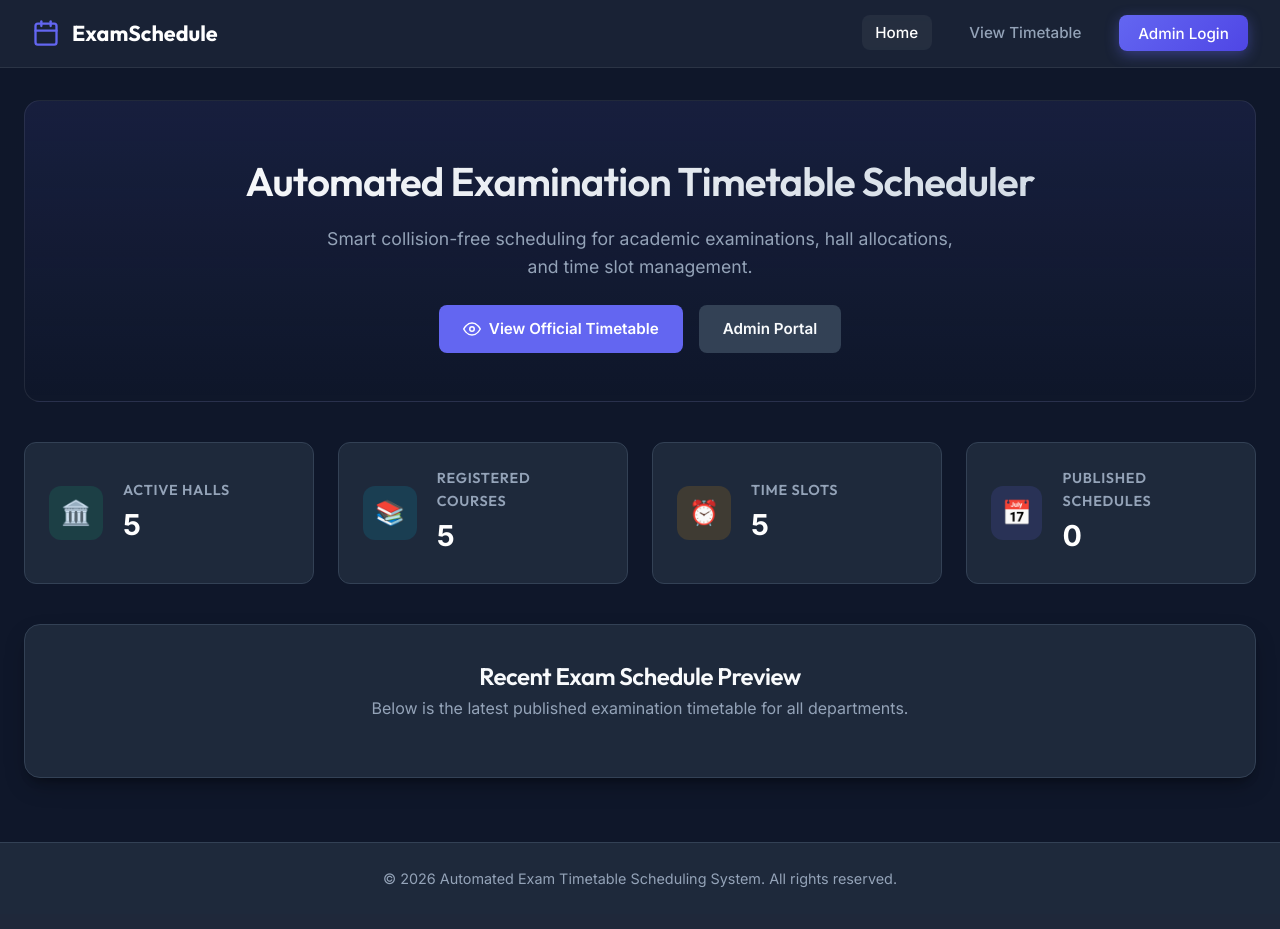
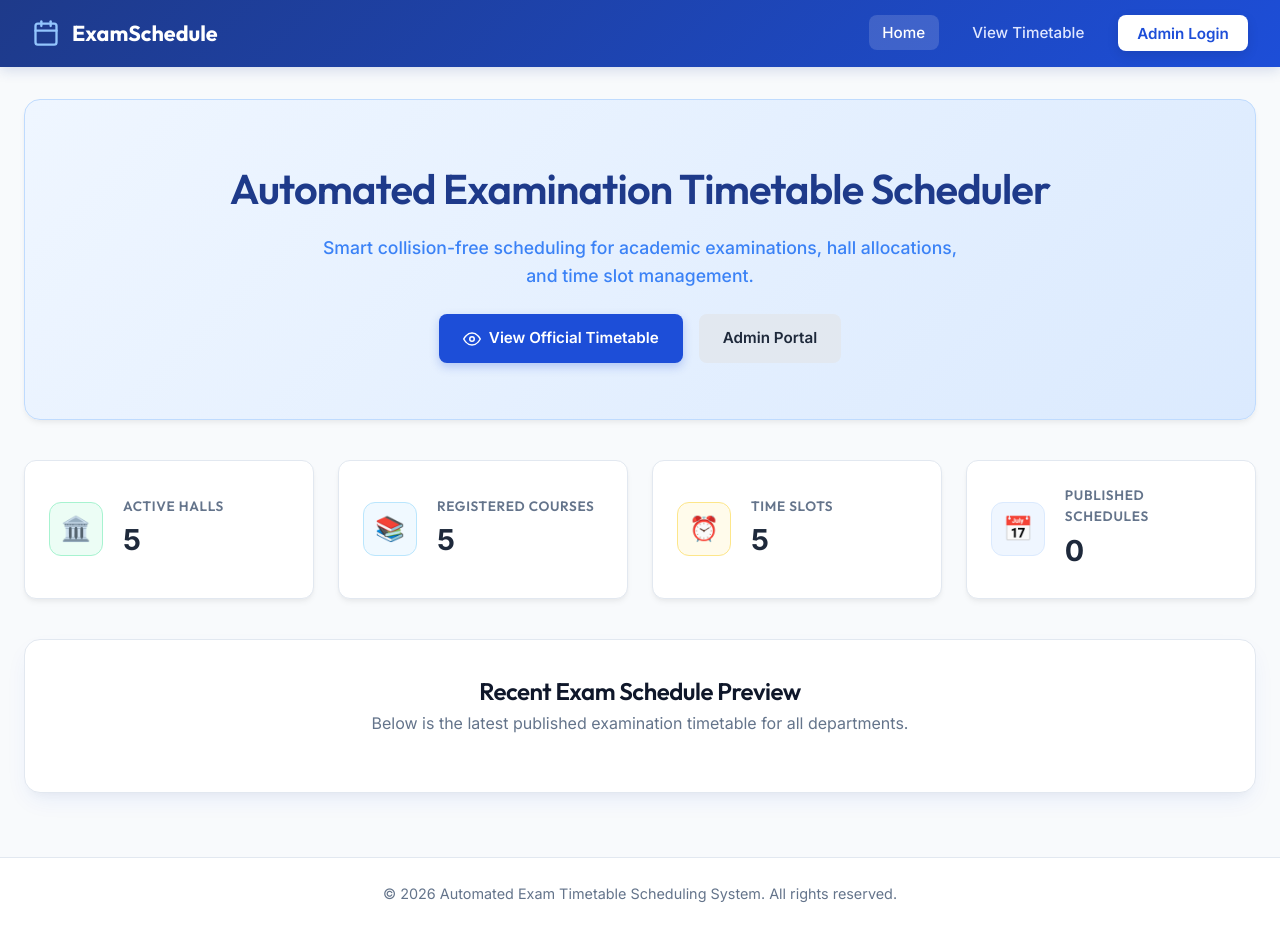
Before and after one commit to Kingsley2697/exam-timetable-imt-unn, a PHP site: page / in a window 1280 px wide. Before the commit the page ends 887 px from the top, so only its background shows below. Run offline with PHP 8.4, Linux system fonts and the light colour scheme; data comes from the database, SQL or seed files in the repository; data that the repository does not hold is empty.

Commit message:
Update UI theme to crisp White & Blue color palette

```diff
--- a/css/style.css
+++ b/css/style.css
@@ -1,26 +1,27 @@
-/* css/style.css - Modern Exam Timetable Scheduling Stylesheet */
+/* css/style.css - Modern White & Blue Academic Timetable Stylesheet */
 
 @import url('https://fonts.googleapis.com/css2?family=Outfit:wght@300;400;500;600;700&family=Inter:wght@300;400;500;600;700&display=swap');
 
 :root {
-  --bg-dark: #0f172a;
-  --bg-card: #1e293b;
-  --bg-card-hover: #334155;
-  --text-main: #f8fafc;
-  --text-muted: #94a3b8;
-  --accent-primary: #6366f1;
-  --accent-primary-hover: #4f46e5;
-  --accent-success: #10b981;
-  --accent-warning: #f59e0b;
-  --accent-danger: #ef4444;
-  --accent-info: #06b6d4;
-  --border-color: #334155;
-  --glass-bg: rgba(30, 41, 59, 0.7);
-  --glass-border: rgba(255, 255, 255, 0.08);
+  --bg-main: #f8fafc;
+  --bg-card: #ffffff;
+  --bg-card-hover: #f1f5f9;
+  --text-main: #0f172a;
+  --text-muted: #64748b;
+  --accent-primary: #1d4ed8;       /* Royal Blue */
+  --accent-primary-hover: #1e40af; /* Deep Navy Blue */
+  --accent-blue-light: #eff6ff;   /* Ice Soft Blue */
+  --accent-success: #059669;
+  --accent-warning: #d97706;
+  --accent-danger: #dc2626;
+  --accent-info: #0284c7;
+  --border-color: #e2e8f0;
+  --nav-bg: linear-gradient(135deg, #1e3a8a 0%, #1d4ed8 100%);
   --radius-sm: 8px;
   --radius-md: 12px;
   --radius-lg: 16px;
-  --shadow-main: 0 10px 25px -5px rgba(0, 0, 0, 0.3), 0 8px 10px -6px rgba(0, 0, 0, 0.3);
+  --shadow-main: 0 10px 25px -5px rgba(29, 78, 216, 0.08), 0 8px 10px -6px rgba(0, 0, 0, 0.04);
+  --shadow-card: 0 4px 6px -1px rgba(0, 0, 0, 0.05), 0 2px 4px -1px rgba(0, 0, 0, 0.03);
   --transition: all 0.25s cubic-bezier(0.4, 0, 0.2, 1);
 }
 
@@ -32,7 +33,7 @@
 
 body {
   font-family: 'Inter', sans-serif;
-  background-color: var(--bg-dark);
+  background-color: var(--bg-main);
   color: var(--text-main);
   min-height: 100vh;
   display: flex;
@@ -43,6 +44,7 @@ body {
 h1, h2, h3, h4, h5, h6 {
   font-family: 'Outfit', sans-serif;
   font-weight: 600;
+  color: #0f172a;
   letter-spacing: -0.02em;
 }
 
@@ -53,15 +55,13 @@ a {
 }
 
 a:hover {
-  color: #818cf8;
+  color: var(--accent-primary-hover);
 }
 
 /* Navbar */
 .navbar {
-  background: var(--glass-bg);
-  backdrop-filter: blur(12px);
-  -webkit-backdrop-filter: blur(12px);
-  border-bottom: 1px solid var(--glass-border);
+  background: var(--nav-bg);
+  box-shadow: 0 4px 12px rgba(30, 58, 138, 0.15);
   padding: 1rem 2rem;
   position: sticky;
   top: 0;
@@ -87,18 +87,18 @@ a:hover {
 }
 
 .brand-logo svg {
-  color: var(--accent-primary);
+  color: #93c5fd;
 }
 
 .nav-links {
   display: flex;
   list-style: none;
-  gap: 1.5rem;
+  gap: 1.25rem;
   align-items: center;
 }
 
 .nav-links a {
-  color: var(--text-muted);
+  color: #e0e7ff;
   font-weight: 500;
   font-size: 0.95rem;
   padding: 0.5rem 0.85rem;
@@ -108,20 +108,22 @@ a:hover {
 .nav-links a:hover,
 .nav-links a.active {
   color: #ffffff;
-  background: rgba(255, 255, 255, 0.05);
+  background: rgba(255, 255, 255, 0.15);
 }
 
 .btn-admin-nav {
-  background: linear-gradient(135deg, var(--accent-primary), var(--accent-primary-hover));
-  color: #ffffff !important;
+  background: #ffffff !important;
+  color: var(--accent-primary) !important;
   padding: 0.55rem 1.2rem !important;
+  font-weight: 600 !important;
   border-radius: var(--radius-sm);
-  box-shadow: 0 4px 14px rgba(99, 102, 241, 0.4);
+  box-shadow: 0 4px 12px rgba(0, 0, 0, 0.1);
 }
 
 .btn-admin-nav:hover {
+  background: #f8fafc !important;
+  color: var(--accent-primary-hover) !important;
   transform: translateY(-1px);
-  box-shadow: 0 6px 20px rgba(99, 102, 241, 0.6);
 }
 
 /* Layout Main */
@@ -136,26 +138,26 @@ a:hover {
 /* Hero Section */
 .hero-section {
   text-align: center;
-  padding: 3rem 1.5rem;
-  background: linear-gradient(180deg, rgba(99, 102, 241, 0.1) 0%, rgba(15, 23, 42, 0) 100%);
+  padding: 3.5rem 1.5rem;
+  background: linear-gradient(135deg, #eff6ff 0%, #dbeafe 100%);
   border-radius: var(--radius-lg);
   margin-bottom: 2.5rem;
-  border: 1px solid var(--glass-border);
+  border: 1px solid #bfdbfe;
+  box-shadow: var(--shadow-card);
 }
 
 .hero-title {
-  font-size: 2.5rem;
+  font-size: 2.6rem;
   margin-bottom: 0.75rem;
-  background: linear-gradient(135deg, #ffffff 0%, #cbd5e1 100%);
-  -webkit-background-clip: text;
-  -webkit-text-fill-color: transparent;
+  color: #1e3a8a;
 }
 
 .hero-subtitle {
   font-size: 1.1rem;
-  color: var(--text-muted);
+  color: #3b82f6;
   max-width: 650px;
   margin: 0 auto 1.5rem;
+  font-weight: 500;
 }
 
 /* Dashboard Cards Grid */
@@ -175,6 +177,7 @@ a:hover {
   align-items: center;
   gap: 1.25rem;
   transition: var(--transition);
+  box-shadow: var(--shadow-card);
 }
 
 .stat-card:hover {
@@ -190,17 +193,18 @@ a:hover {
   display: flex;
   align-items: center;
   justify-content: center;
-  background: rgba(99, 102, 241, 0.15);
+  background: #eff6ff;
   color: var(--accent-primary);
   font-size: 1.5rem;
+  border: 1px solid #dbeafe;
 }
 
-.stat-icon.halls { background: rgba(16, 185, 129, 0.15); color: var(--accent-success); }
-.stat-icon.periods { background: rgba(245, 158, 11, 0.15); color: var(--accent-warning); }
-.stat-icon.courses { background: rgba(6, 182, 212, 0.15); color: var(--accent-info); }
+.stat-icon.halls { background: #ecfdf5; color: var(--accent-success); border-color: #a7f3d0; }
+.stat-icon.periods { background: #fffbeb; color: var(--accent-warning); border-color: #fde68a; }
+.stat-icon.courses { background: #f0f9ff; color: var(--accent-info); border-color: #bae6fd; }
 
 .stat-details h4 {
-  font-size: 0.9rem;
+  font-size: 0.85rem;
   color: var(--text-muted);
   text-transform: uppercase;
   letter-spacing: 0.05em;
@@ -209,7 +213,7 @@ a:hover {
 .stat-details .stat-number {
   font-size: 1.8rem;
   font-weight: 700;
-  color: #ffffff;
+  color: #1e293b;
 }
 
 /* Form Styles */
@@ -282,11 +286,13 @@ a:hover {
 .btn-primary {
   background: var(--accent-primary);
   color: #ffffff;
+  box-shadow: 0 4px 10px rgba(29, 78, 216, 0.25);
 }
 
 .btn-primary:hover {
   background: var(--accent-primary-hover);
   transform: translateY(-1px);
+  box-shadow: 0 6px 14px rgba(29, 78, 216, 0.35);
 }
 
 .btn-success {
@@ -309,12 +315,13 @@ a:hover {
 }
 
 .btn-secondary {
-  background: var(--bg-card-hover);
-  color: var(--text-main);
+  background: #e2e8f0;
+  color: #1e293b;
 }
 
 .btn-secondary:hover {
-  background: #475569;
+  background: #cbd5e1;
+  color: #0f172a;
 }
 
 /* Data Tables */
@@ -408,26 +417,26 @@ a:hover {
 }
 
 .alert-success {
-  background: rgba(16, 185, 129, 0.15);
-  border: 1px solid rgba(16, 185, 129, 0.4);
-  color: #34d399;
+  background: #ecfdf5;
+  border: 1px solid #a7f3d0;
+  color: #065f46;
 }
 
 .alert-danger {
-  background: rgba(239, 68, 68, 0.15);
-  border: 1px solid rgba(239, 68, 68, 0.4);
-  color: #f87171;
+  background: #fef2f2;
+  border: 1px solid #fecaca;
+  color: #991b1b;
 }
 
 .alert-info {
-  background: rgba(6, 182, 212, 0.15);
-  border: 1px solid rgba(6, 182, 212, 0.4);
-  color: #22d3ee;
+  background: #eff6ff;
+  border: 1px solid #bfdbfe;
+  color: #1e40af;
 }
 
 /* Footer */
 .footer {
-  background: var(--bg-card);
+  background: #ffffff;
   border-top: 1px solid var(--border-color);
   padding: 1.5rem 2rem;
   text-align: center;
```
Also changed, not shown: other parts of css/style.css (+19 -17 lines).
